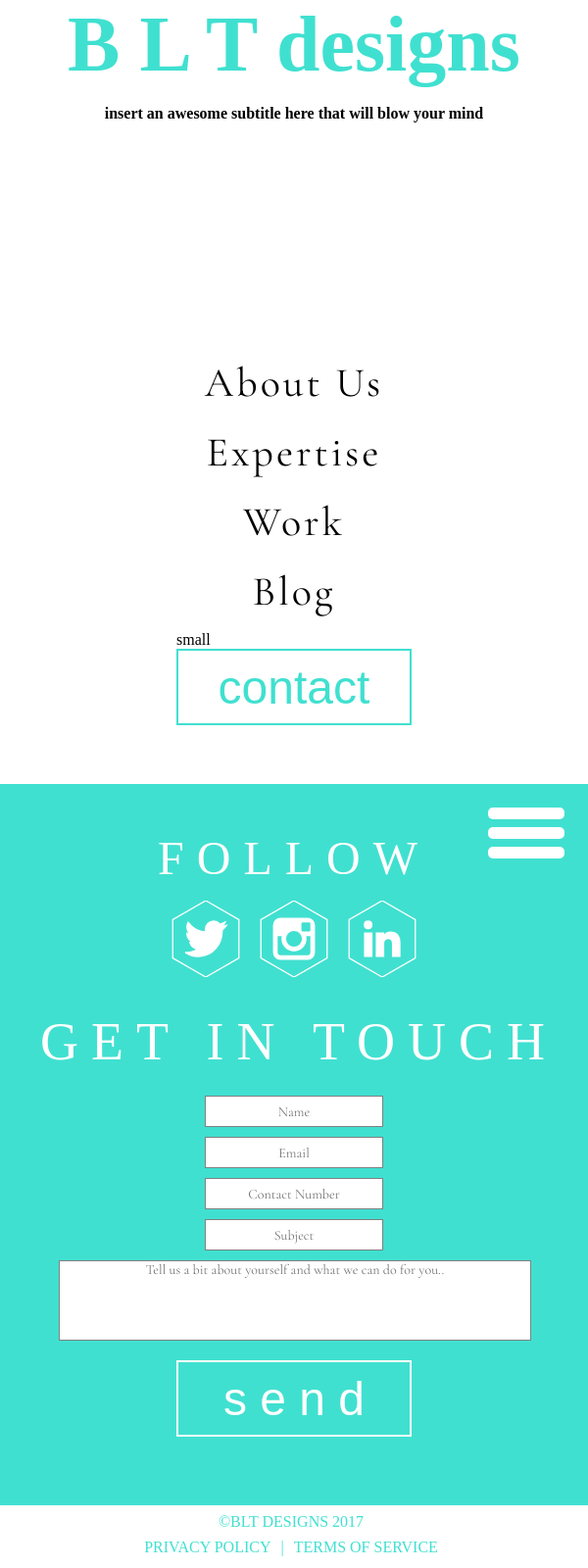
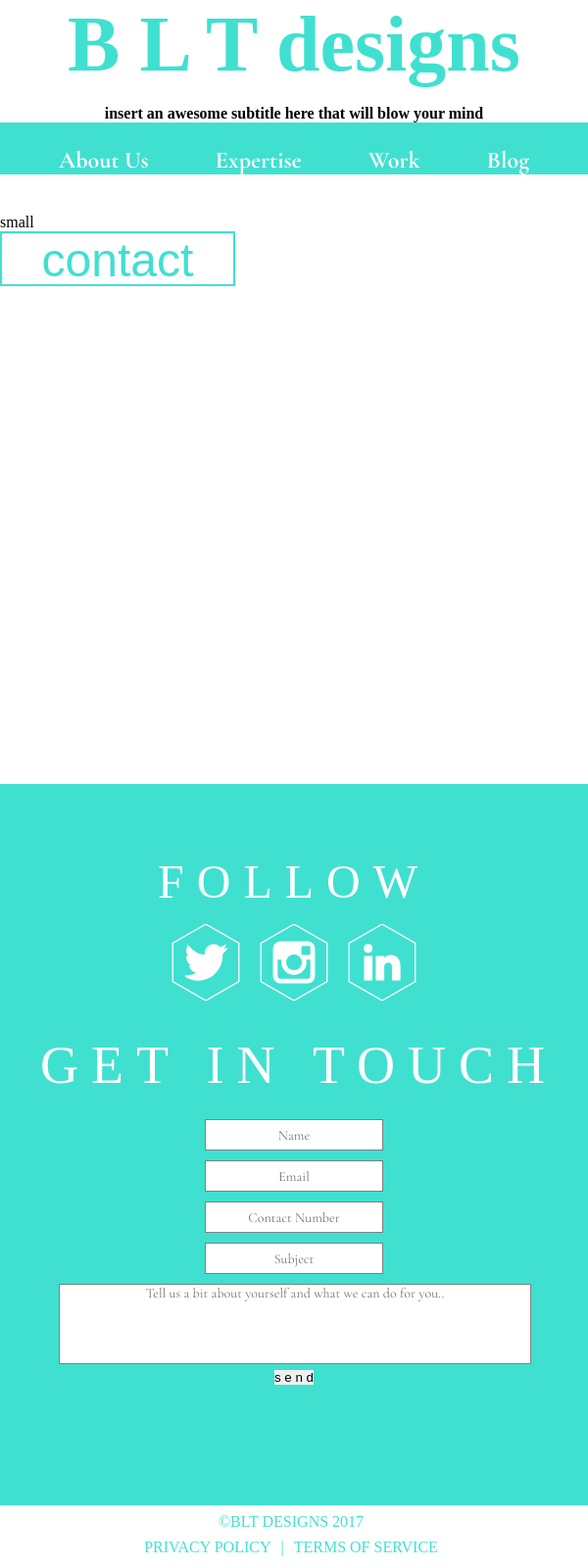
Before and after one commit to thomasrobertgee/mobile-responsiveness, a PHP site: page /index.html in a window 600 px wide. Shown: the whole page at 98% size. Run offline with PHP 8.4, Linux system fonts and the light colour scheme; some libraries are stand-ins or nearby versions; some web fonts are replaced.

Commit message:
made card 80vw and centered

```diff
--- a/css/small.css
+++ b/css/small.css
@@ -18,27 +18,11 @@
     display: none;
   }
 
-  .header-hamburger {
+  .navbar {
+    /*border: 1px solid red;*/
+    height: 10vh;
+    width: 100vw;
     display: none;
-    padding-top: 3vh;
-    padding-left: 83vw;
-    position: absolute;
-  }
-
-  .header-hamburger-line {
-    height: 2vw;
-    width: 13vw;
-    background-color: #40e0d0;
-    border-radius: 5px;
-    margin-bottom: 1vh;
-  }
-
-  .content {
-    width: 80vw;
-    padding-left: 10vw;
-    padding-right: 10vw;
-    height: 100vh;
-    text-align: center;
   }
 
   .home {
@@ -56,99 +40,111 @@
     text-align: center;
   }
 
-  .navbar {
-    /*border: 1px solid red;*/
-    height: 10vh;
-    width: 100vw;
-    display: none;
+  .about {
+    position: absolute;
+    width: 80vw;
+    padding-left: 10vw;
+    padding-right: 10vw;
+    margin-top: 10vh;
+    height: auto;
+    text-align: center;
+    font-family: 'Cormorant Garamond', serif;
   }
 
-  .about section {
-    /*background-color: lightblue;*/
-    /*border: 1px dashed darkblue;*/
+  .expertise {
+    position: absolute;
+    width: 80vw;
+    padding-left: 10vw;
+    padding-right: 10vw;
+    margin-top: 10vh;
+    height: auto;
+    text-align: center;
+    font-family: 'Cormorant Garamond', serif;
   }
 
-  .about h1 {
+  .blog {
+    position: absolute;
+    width: 80vw;
+    padding-left: 10vw;
+    padding-right: 10vw;
+    margin-top: 10vh;
+    height: auto;
     text-align: center;
+    font-family: 'Cormorant Garamond', serif;
+  }
+
+  .work {
+    position: absolute;
+    width: 80vw;
+    padding-left: 10vw;
+    padding-right: 10vw;
+    margin-top: 10vh;
+    height: auto;
+    text-align: center;
+    font-family: 'Cormorant Garamond', serif;
   }
 
   .card {
     box-shadow: 0 4px 8px 0 rgba(0,0,0,0.2);
     transition: 0.3s;
-    height: 40vw;
-    width: 65vw;
+    height: 50vw;
+    width: 80vw;
     margin-bottom: 3vh;
     text-align: center;
   }
 
   .card img {
-    height: 40vw;
-    width: 65vw;
+    height: 50vw;
+    width: 80vw;
   }
 
   .card:hover {
     box-shadow: 0 8px 16px 0 rgba(0,0,0,0.2);
   }
 
-  .card .container {
-    padding: 2px 16px;
+  #mySidebar {
+    background-color: #40e0d0;
+    width: 80vw;
+    display: -webkit-flex;
+    display: flex;
+    -webkit-justify-content: space-between;
+    justify-content: space-between;
+    z-index: 1;
+    padding-left: 10vw;
+    padding-right: 10vw;
   }
 
-  .expertise section {
-
+  .nav-up {
+    top: -8vh;
   }
 
-  .expertise h1{
-    text-align: center;
+  header {
+    height: 8vh;
+    position: fixed;
+    top: 0;
+    transition: top 0.2s ease-in-out;
   }
 
-  .blog h1 {
-    text-align: center;
+  #mySidebar a {
+    /*border: 1px solid black;*/
+    color: white;
+    text-decoration: none;
+    font-weight: bold;
+    font-size: 3vh;
+    transition: 0.3s;
+    font-family: 'Cormorant Garamond', serif;
+    padding-top: 4vw;
   }
 
-  .work h1 {
-    text-align: center;
-  }
-
-  .sidenav {
-    /*border: 1px solid black;*/
-    width: 40vw;
-    padding-top: 30vh;
-    padding-left: 30vw;
-    padding-right: 30vw;
-    display: flex;
-    flex-direction: column;
-    align-items: center;
-    position: absolute;
-    z-index: 1;
-  }
-
-  .sidenav a {
-    color: black;
-    padding-bottom: 20px;
-    text-decoration: none;
-    font-size: 7vw;
-    display: block;
-    transition: 0.3s;
-    letter-spacing: 3px;
-    font-family: 'Cormorant Garamond', serif;
-  }
-
-  .sidenav a:hover {
+  #mySidebar a:hover {
     color: #40e0d0;
     cursor: pointer;
     cursor: hand;
   }
 
   .contact-button {
-    /*border: 1px solid black;*/
-    position: absolute;
-    z-index: 1;
-    bottom: 0;
-    width: 40vw;
-    padding-left: 30vw;
-    padding-right: 30vw;
-    padding-bottom: 10vw;
+    padding-top: 5vh;
+    padding-bottom: 10vh;
   }
 
   .contact-button button {
@@ -157,7 +153,7 @@
     background: white;
     border: 2px solid #40e0d0;
     transition: 0.3s;
-    height: 13vw;
+    height: 7vh;
     min-height: 30px;
     width: 40vw;
     text-align: center;
@@ -179,23 +175,10 @@
   /* ========== footer ========== */
 
   .footer {
-    position: relative;
+    /*position: relative;*/
+    bottom: 8;
     background-color: #40E0D0;
     height: 92vh;
-  }
-
-  .footer-hamburger {
-    padding-top: 3vh;
-    padding-left: 83vw;
-    position: absolute;
-  }
-
-  .footer-hamburger-line {
-    height: 2vw;
-    width: 13vw;
-    background-color: white;
-    border-radius: 5px;
-    margin-bottom: 1vh;
   }
 
   .row-1 {
@@ -221,7 +204,7 @@
   .row-2 {
     position: relative;
     display: inline-block;
-    margin-top: 6vh;
+    margin-top: 9vh;
     margin-bottom: 3vh;
   }
 
@@ -302,14 +285,14 @@
     text-align: center;
   }
 
-  .form-button {
+  .button {
     margin-top: 2vh;
     font-size: 5vh;
     font-size: 8vw;
     background: #40e0d0;
     border: 2px solid white;
     transition: 0.3s;
-    height: 13vw;
+    height: 7vh;
     min-height: 30px;
     width: 40vw;
     text-align: center;
@@ -329,6 +312,7 @@
   .sub-footer {
     background-color: white;
     height: 8vh;
+    /*position: relative;*/
   }
 
   .sub-footer-row-1 {
--- a/index.html
+++ b/index.html
@@ -17,12 +17,6 @@
   <body>
 
     <div class="mobile-landing" id="mobile-landing">
-
-      <div class="header-hamburger">
-        <div class="header-hamburger-line"></div>
-        <div class="header-hamburger-line"></div>
-        <div class="header-hamburger-line"></div>
-      </div>
 
       <div id="myNavbar" class="navbar">
         <a href="index.html">
@@ -65,13 +59,6 @@
 <!-- Footer -->
 
     <div class="footer" id="footer-link">
-        <div class="footer-hamburger">
-          <a href="#mobile-landing">
-            <div class="footer-hamburger-line"></div>
-            <div class="footer-hamburger-line"></div>
-            <div class="footer-hamburger-line"></div>
-          </a>
-        </div>
 
       <div class="row-1">
         <ul>
```
Also changed, not shown: about.html (+7 -6 lines), blog.html (+12 -21 lines), css/extra-small.css (+16 -22 lines), css/two-extra-small.css (+73 -78 lines), expertise.html (+12 -25 lines), work.html (+12 -22 lines).
